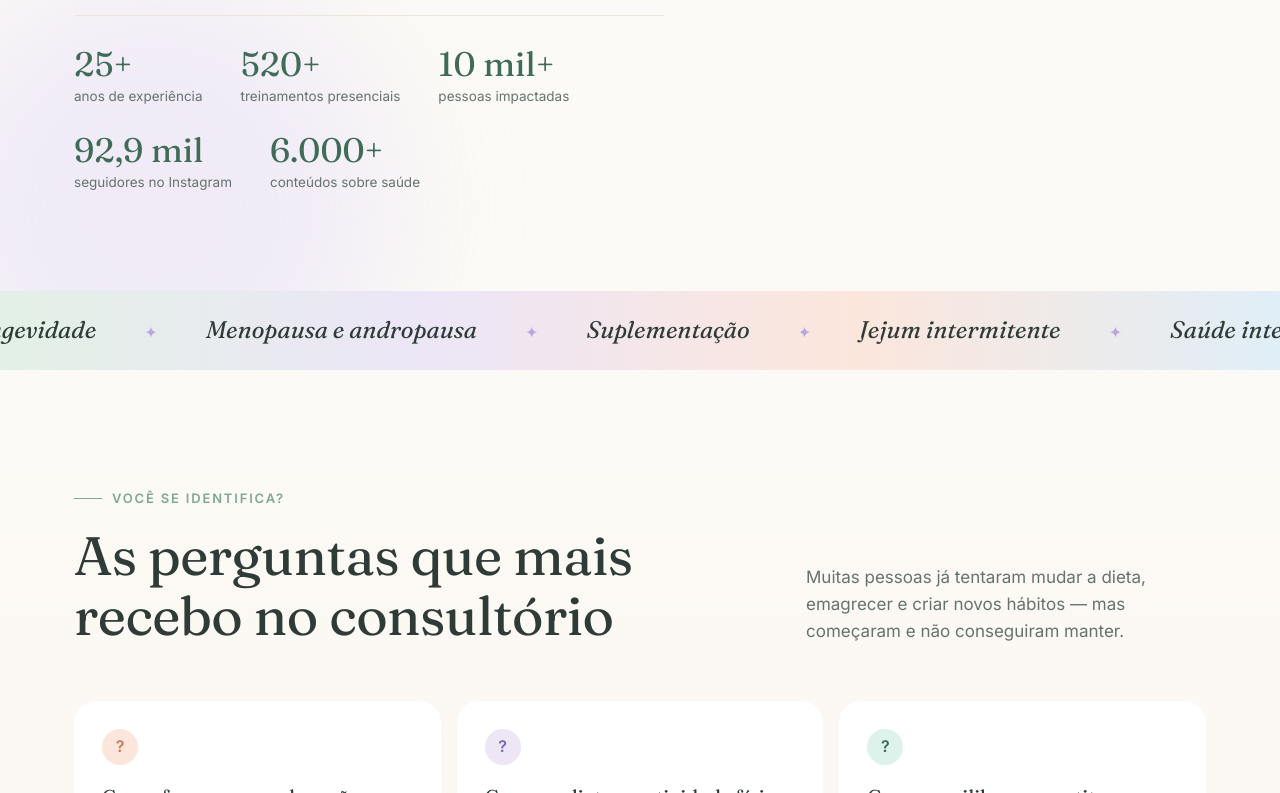
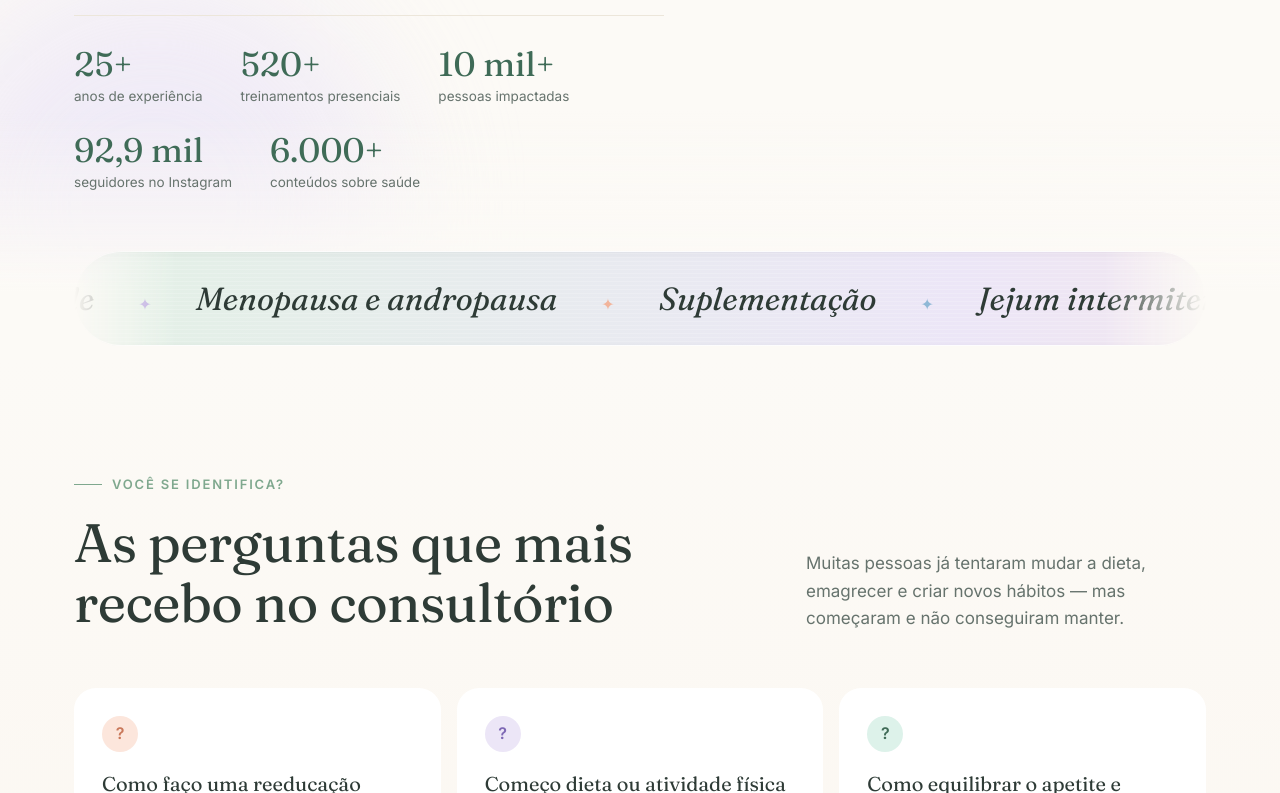
Before and after one commit to 0xSaman/Yalcon, a plain HTML site: page index.html in a window 1280 px wide. Shown: the part 837-1630 px from the top of the page. Drawn offline with Linux system fonts and the light colour scheme.

Commit message:
Faixa de palavras em estilo display

```diff
--- a/index.html
+++ b/index.html
@@ -501,6 +501,24 @@ details[open] p{animation:rise .5s ease both}
 .reveal.zoom{transform:scale(.92)}
 .reveal.in{opacity:1;transform:none}
 
+/* faixa estilo display */
+.hero::after{content:"";position:absolute;left:0;right:0;bottom:0;height:180px;background:linear-gradient(180deg,rgba(252,250,246,0),var(--bg));z-index:-1;pointer-events:none}
+.marquee-wrap{margin-top:-40px;margin-bottom:10px;position:relative;z-index:2}
+.marquee{position:relative;border-radius:999px;padding:22px 0;background:linear-gradient(90deg,#E3F0E6,#ECE6F7,#FCE6DC,#E0EEF7,#E3F0E6);background-size:300% 100%;animation:displaybg 14s linear infinite;
+  box-shadow:inset 0 0 0 1px rgba(255,255,255,.9),inset 0 2px 10px rgba(46,59,54,.06),0 20px 40px -28px rgba(126,104,181,.5);
+  -webkit-mask-image:linear-gradient(90deg,transparent,#000 9%,#000 91%,transparent);mask-image:linear-gradient(90deg,transparent,#000 9%,#000 91%,transparent)}
+@keyframes displaybg{to{background-position:300% 0}}
+.marquee::before{content:"";position:absolute;inset:0;border-radius:inherit;pointer-events:none;
+  background:repeating-linear-gradient(0deg,rgba(255,255,255,.18) 0 1px,transparent 1px 4px)}
+.marquee-track{font-size:clamp(22px,2.6vw,32px);gap:44px;animation-duration:32s}
+.marquee-track span::after{margin-left:44px}
+.marquee-track span:nth-child(4n+1)::after{color:#7FA88E}
+.marquee-track span:nth-child(4n+2)::after{color:#B9A6E0}
+.marquee-track span:nth-child(4n+3)::after{color:#F2B49B}
+.marquee-track span:nth-child(4n)::after{color:#8FB8D6}
+.marquee:hover .marquee-track{animation-play-state:paused}
+@media(max-width:600px){.marquee-wrap{margin-top:-30px}.marquee{padding:16px 0}}
+
 @media(prefers-reduced-motion:reduce){
   *,*::before,*::after{animation:none!important;transition:none!important}
   .hero .reveal:first-child>*{opacity:1;transform:none}
@@ -553,12 +571,12 @@ details[open] p{animation:rise .5s ease both}
   </div>
 </header>
 
-<div class="marquee" aria-hidden="true">
+<div class="wrap marquee-wrap"><div class="marquee" aria-hidden="true">
   <div class="marquee-track">
     <span>Emagrecimento saudável</span><span>Longevidade</span><span>Menopausa e andropausa</span><span>Suplementação</span><span>Jejum intermitente</span><span>Saúde intestinal</span><span>Energia e disposição</span><span>Autoestima</span>
     <span>Emagrecimento saudável</span><span>Longevidade</span><span>Menopausa e andropausa</span><span>Suplementação</span><span>Jejum intermitente</span><span>Saúde intestinal</span><span>Energia e disposição</span><span>Autoestima</span>
   </div>
-</div>
+</div></div>
 
 <!-- ============ 2. VOCÊ SE IDENTIFICA ============ -->
 <section id="identifica">
```
